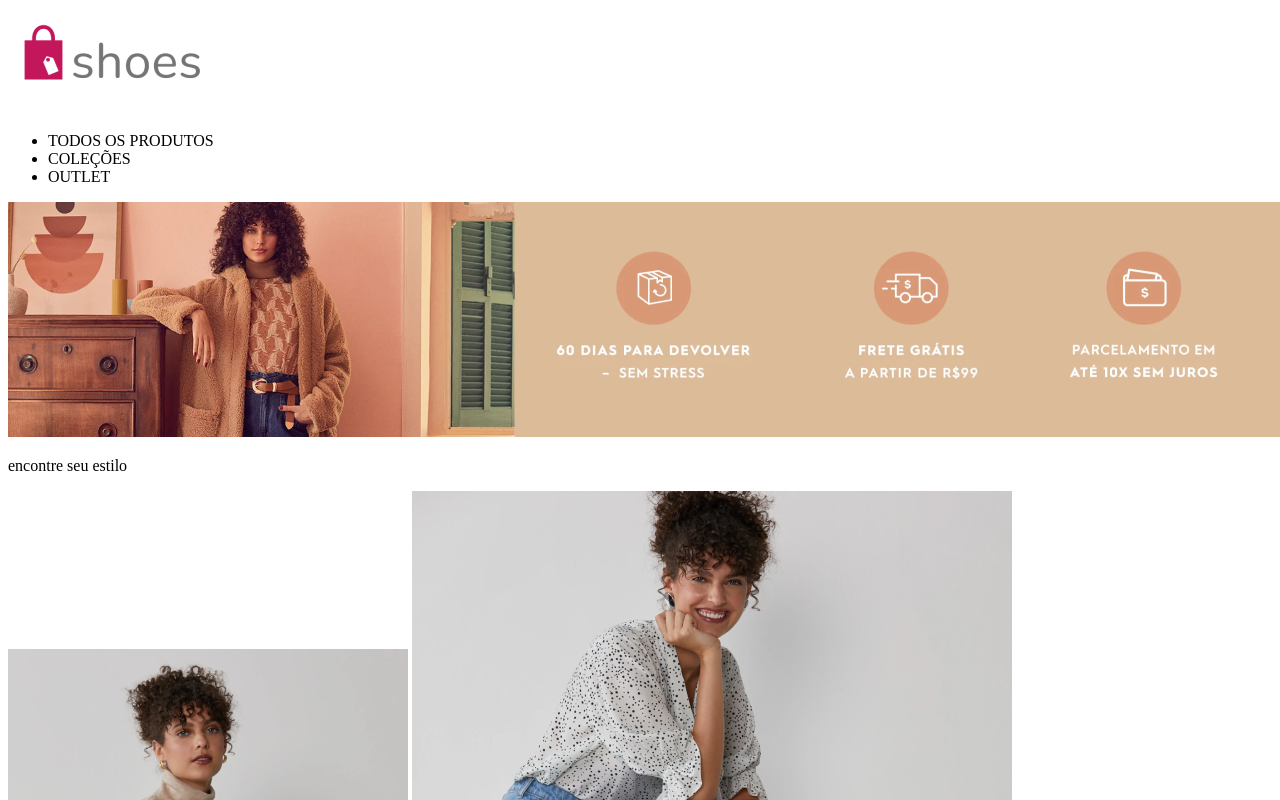
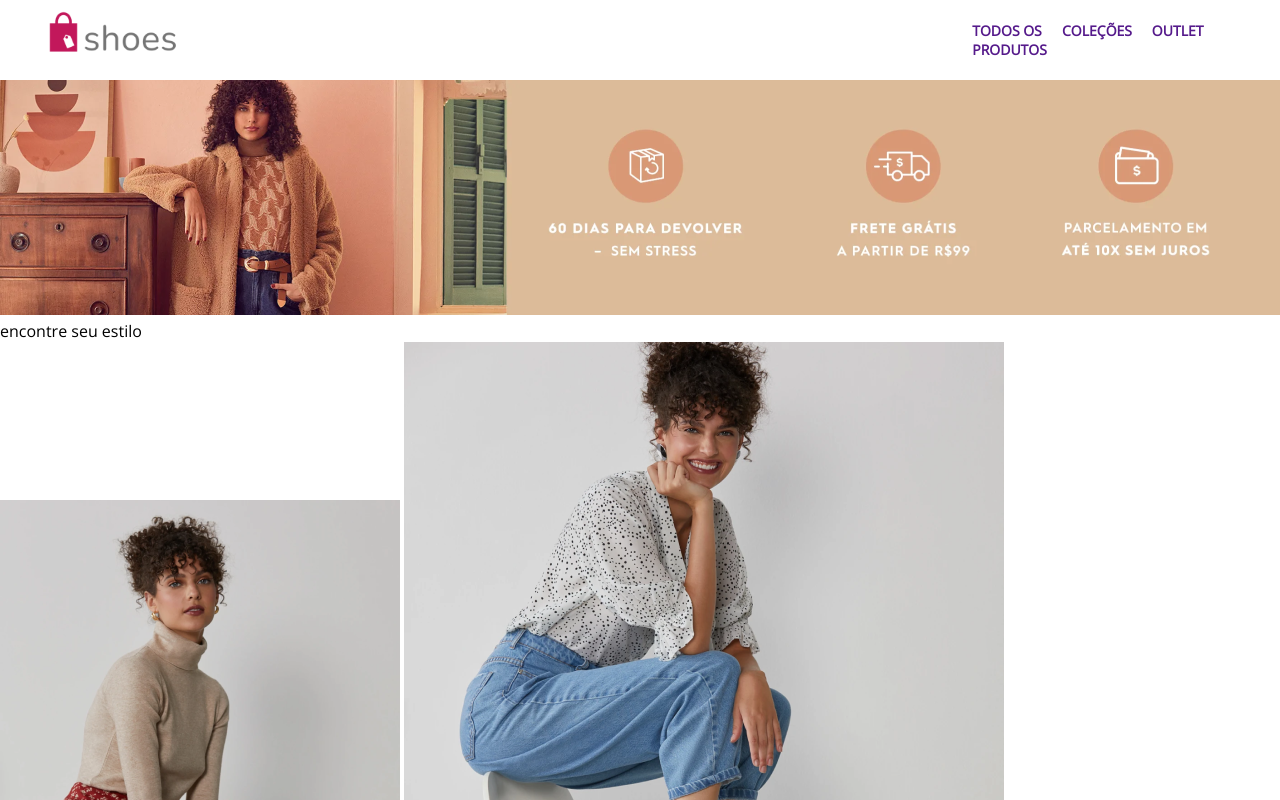
Before and after one commit to marquesaline/shoes-store, a plain HTML site: page index.html in a window 1280 px wide. Shown: the top 800 px of the page. Drawn offline with nearby package versions, Linux system fonts and the light colour scheme.

Commit message:
iniciando o css do header

```diff
--- a/index.html
+++ b/index.html
@@ -4,20 +4,23 @@
     <meta charset="UTF-8">
     <meta http-equiv="X-UA-Compatible" content="IE=edge">
     <meta name="viewport" content="width=device-width, initial-scale=1.0">
+    <link rel="preconnect" href="https://fonts.googleapis.com">
+    <link rel="preconnect" href="https://fonts.gstatic.com" crossorigin>
+    <link href="https://fonts.googleapis.com/css2?family=Open+Sans&display=swap" rel="stylesheet">
     <link rel="stylesheet" href="style.css">
     <title>Shoes Store</title>
 </head>
 <body>
     <header>
-        <div>
-            <img src="img/ShoesStore-Images/logo-color.png" alt="logo da loja">
+        <div class="headerLogo">
+            <img id="logoHeader" src="img/ShoesStore-Images/logo-color.png" alt="logo da loja">
         </div>
         <div>
             <nav>
                 <ul>
-                    <li>TODOS OS PRODUTOS</li>
-                    <li>COLEÇÕES</li>
-                    <li>OUTLET</li>
+                    <li><a href="">TODOS OS PRODUTOS</a></li>
+                    <li><a href="">COLEÇÕES</a></li>
+                    <li><a href="">OUTLET</a></li>
                 </ul>
             </nav>
         </div>
--- a/style.css
+++ b/style.css
@@ -0,0 +1,45 @@
+.root {
+    --cor-primaria: #FFF;
+    --cor-secundaria: #C2185B;
+
+}
+*{
+    box-sizing: border-box;
+    margin: 0;
+    padding: 0;
+}
+body{
+    font-family: 'Open Sans', sans-serif;
+    width: 100%;
+}
+li {
+    list-style-type: none;
+}
+header {
+    display: flex;
+    margin: 0% 3%;
+    align-items: center;
+    justify-content: space-between;
+    flex-wrap: wrap;
+
+}
+
+#logoHeader {
+    width: 150px;
+    height: auto;
+}
+nav {
+    color: #777777;
+    font-size: 14px;
+    font-weight: 600;
+}
+nav ul {
+    display: flex;
+
+}
+nav li {
+    width: 100%;
+}
+nav a {
+    text-decoration: none;
+}
```
